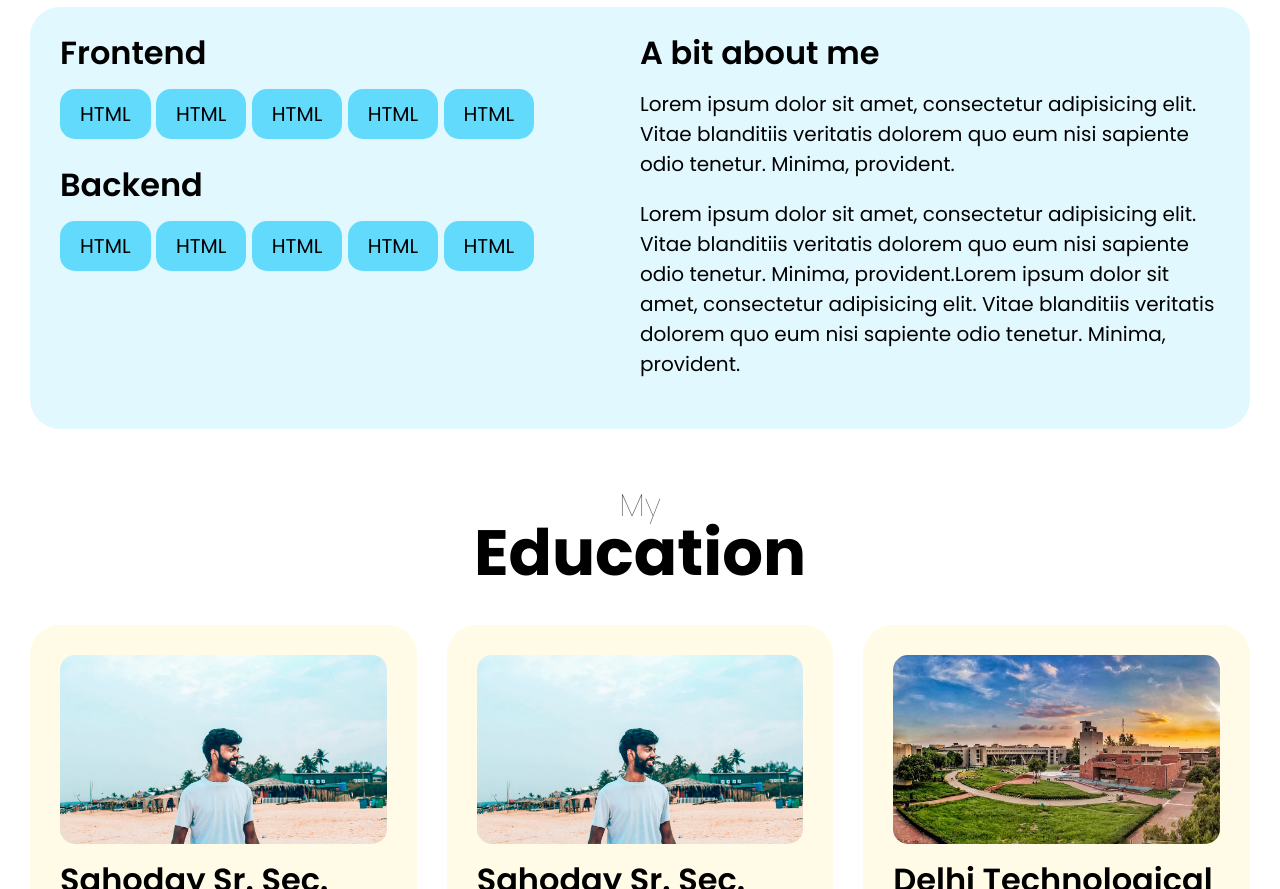
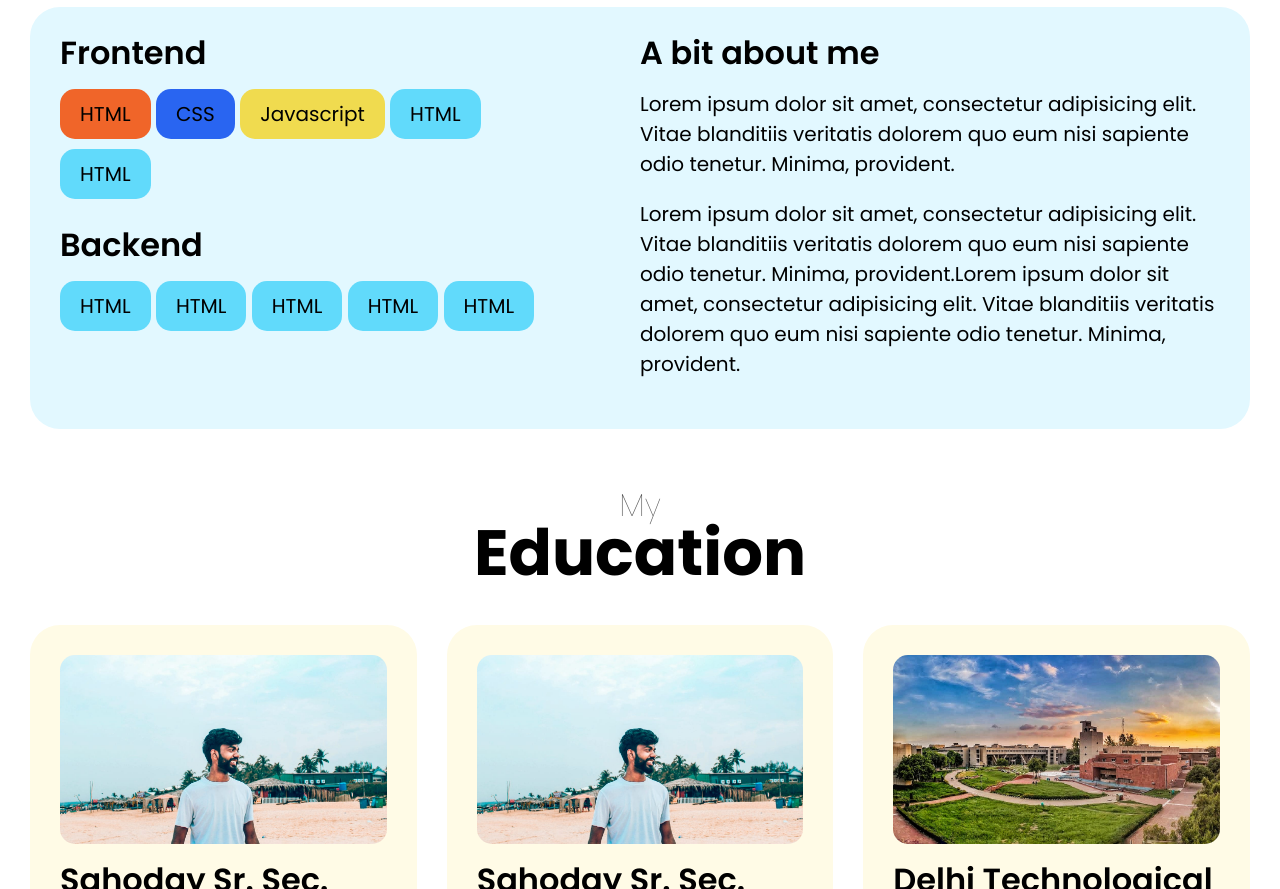
Before and after one commit to alexekka24/MyPortfolio, a plain HTML site: page index.html in a window 1280 px wide. Shown: the part 1085-1974 px from the top of the page. Drawn offline with Linux system fonts and the light colour scheme.

Commit message:
changes done

```diff
--- a/index.html
+++ b/index.html
@@ -63,7 +63,7 @@
                     <a href="https://github.com/alexekka24" target="_blank">
                         <img src="./images/github.png" alt="Github" width="48">
                     </a>
-                    <a href="https://www.linkedin.com/in/alex-ekka" target="_blank">
+                    <a href="https://www.linkedin.com/in/alex-ekka" target="_blank" >
                         <img src="./images/linkedin.png" alt="LinkedIn" width="48">
                     </a>
                 </div>
@@ -111,9 +111,9 @@
                 <div class="left-column">
                     <h3>Frontend</h3>
                     <ul>
-                        <li>HTML</li>
-                        <li>HTML</li>
-                        <li>HTML</li>
+                        <li style="background-color: #f06529">HTML</li>
+                        <li style="background-color: #2965f1">CSS</li>
+                        <li style="background-color: #F0DB4F">Javascript</li>
                         <li>HTML</li>
                         <li>HTML</li>
                     </ul>
```
Also changed, not shown: images/github.png, images/linkedin.png, 1 other file.
